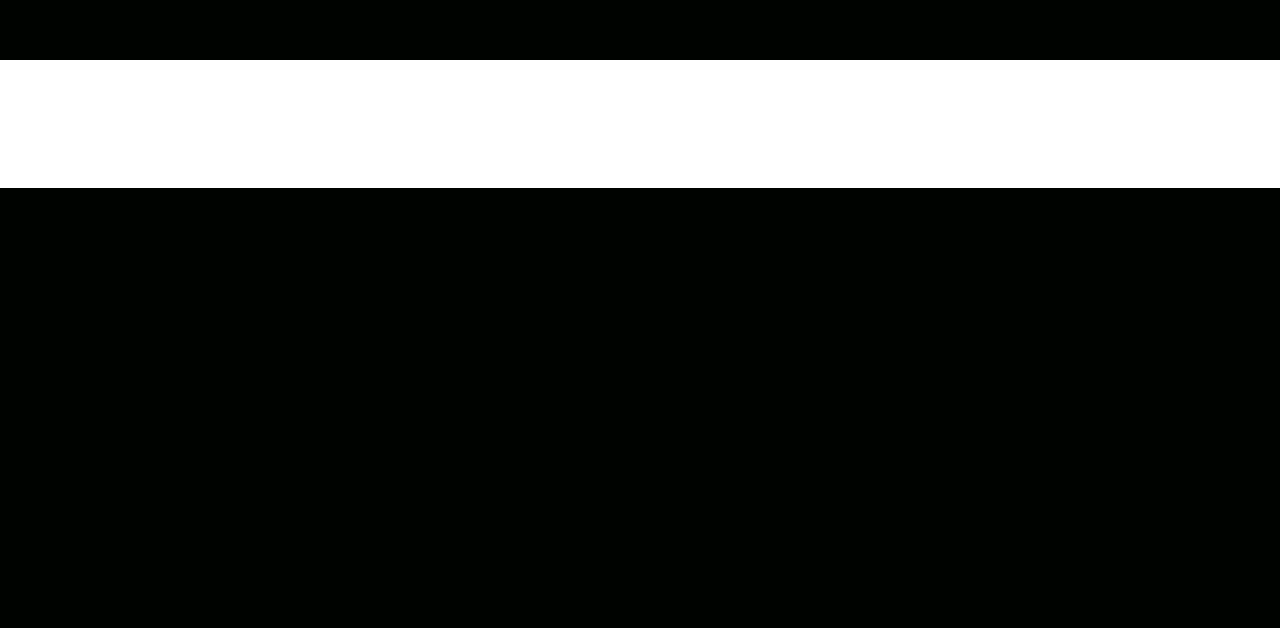
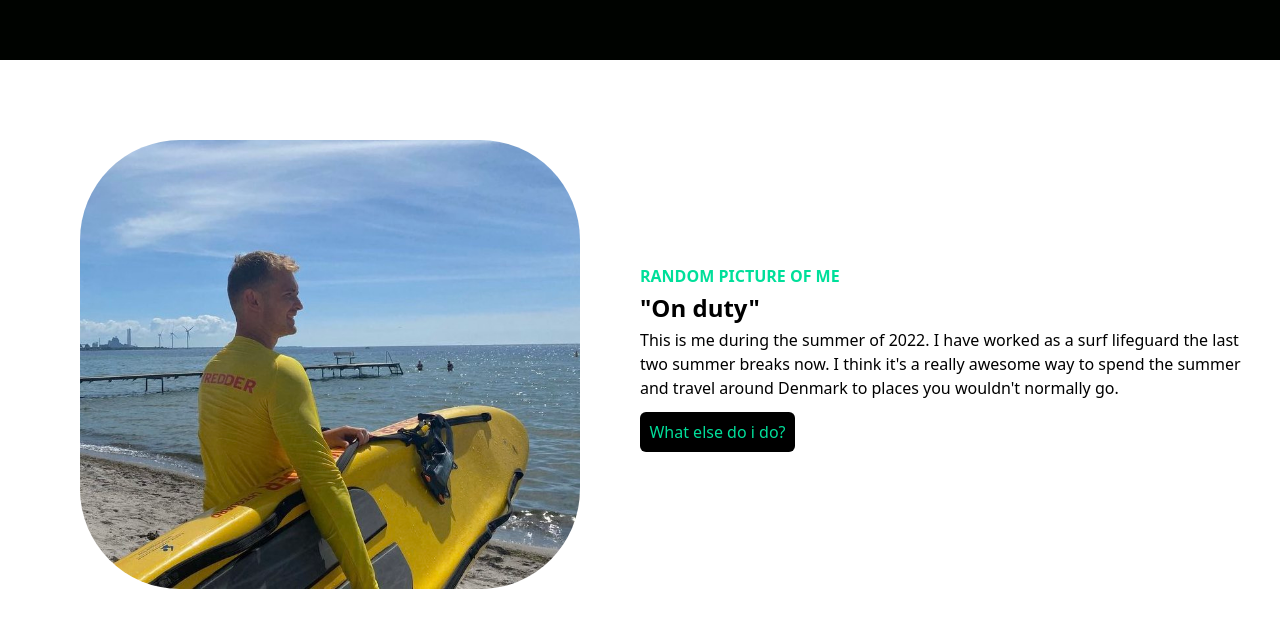
Before and after one commit to gustavwiese/tailwind-react-fun, a React (Create React App) app: page / in a window 1280 px wide. Shown: the part 740-1368 px from the top of the page. Before the commit the page ends 928 px from the top, so only its background shows below. Built offline with nearby package versions, Linux system fonts and the light colour scheme.

Commit message:
white component done

```diff
--- a/src/components/White.jsx
+++ b/src/components/White.jsx
@@ -1,11 +1,28 @@
 import React from "react";
+import MeLifeguard from "../assets/migLivredder.jpg";
 
-export default function White(){
-  return(
+export default function White() {
+  return (
     <div className="w-full bg-white py-16 px-4">
       <div className="max-w-[1240px] mx-auto grid md:grid-cols-2">
-
+        <img
+          className="w-[500px] mx-auto my-4 rounded-[100px]"
+          src={MeLifeguard}
+          alt="FlowershirtPic"
+        />
+        <div className="flex flex-col justify-center">
+          <p className="text-[#00df9a] font-bold">RANDOM PICTURE OF ME</p>
+          <h1 className="md:text-2xl sm:text-xl text-l font-bold py-1">"On duty"</h1>
+          <p>
+            This is me during the summer of 2022. I have worked as a surf lifeguard the last two
+            summer breaks now. I think it's a really awesome way to spend the summer and travel
+            around Denmark to places you wouldn't normally go.
+          </p>
+          <button className="bg-black text-[#00df9a] w-[155px] rounded-md font-medium my-3 py-2 mx-auto md:mx-0">
+            What else do i do?
+          </button>
+        </div>
       </div>
     </div>
-  )
+  );
 }
```
Also changed, not shown: src/assets/migLivredder.jpg (added).
